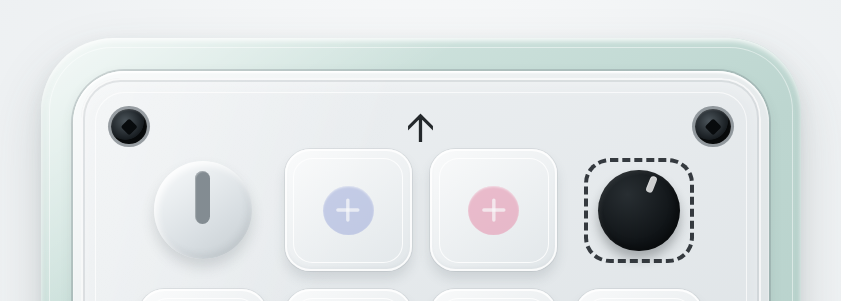
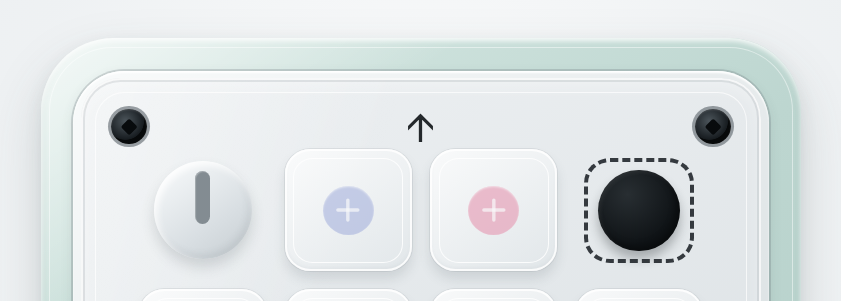
Before and after one commit to VoiceFlowTeam/codex-faces-bridge, a Next.js app in the folder web/: page / in a window 1280 px wide. Shown: the top 301 px of the page, without its empty margins (219-1060 px from the left). Built offline with nearby package versions, Linux system fonts and the light colour scheme.

Commit message:
Increase five-way control travel

```diff
--- a/web/app/globals.css
+++ b/web/app/globals.css
@@ -372,24 +372,12 @@ button {
   box-shadow: inset 1px 1px 1px rgba(255,255,255,.28);
 }
 
-.five-way-mark {
-  position: absolute;
-  width: 9%;
-  height: 21%;
-  left: 61%;
-  top: 8%;
-  border-radius: 999px;
-  background: rgba(255,255,255,.78);
-  transform: rotate(22deg);
-  box-shadow: inset 1px 1px 1px rgba(255,255,255,.28);
-}
-
-.five-way[data-press="up"] .five-way-puck { transform: translateY(-7%); }
-.five-way[data-press="right"] .five-way-puck { transform: translateX(7%); }
-.five-way[data-press="down"] .five-way-puck { transform: translateY(7%); }
-.five-way[data-press="left"] .five-way-puck { transform: translateX(-7%); }
+.five-way[data-press="up"] .five-way-puck { transform: translateY(-14%); }
+.five-way[data-press="right"] .five-way-puck { transform: translateX(14%); }
+.five-way[data-press="down"] .five-way-puck { transform: translateY(14%); }
+.five-way[data-press="left"] .five-way-puck { transform: translateX(-14%); }
 .five-way[data-press="center"] .five-way-puck {
-  transform: translateY(3%) scale(.94);
+  transform: translateY(6%) scale(.92);
   box-shadow:
     0 3px 5px rgba(36,42,46,.28),
     inset 2px 3px 6px rgba(0,0,0,.34),
--- a/web/app/page.tsx
+++ b/web/app/page.tsx
@@ -160,9 +160,7 @@ function FiveWayButton({ onTrigger }: { onTrigger: (direction: FiveWayDirection)
       onKeyUp={handleKeyUp}
       onBlur={() => setPressed(null)}
     >
-      <span className="five-way-puck" aria-hidden="true">
-        <span className="five-way-mark" />
-      </span>
+      <span className="five-way-puck" aria-hidden="true" />
     </button>
   );
 }
```
Also changed, not shown: 1 other file (tests, documents, lock files or other folders).
